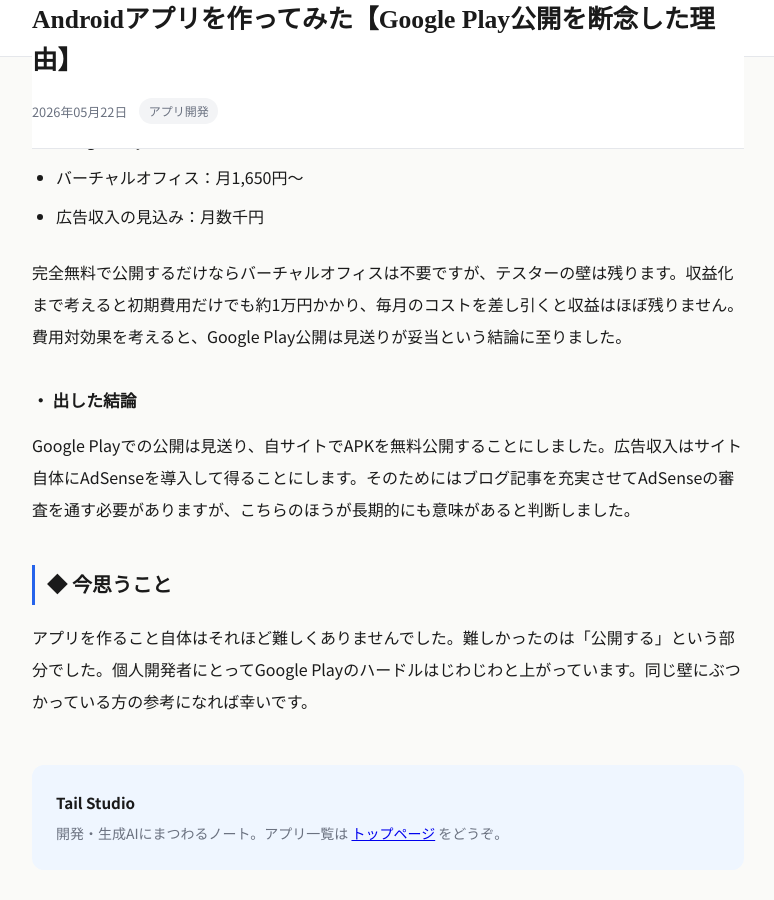
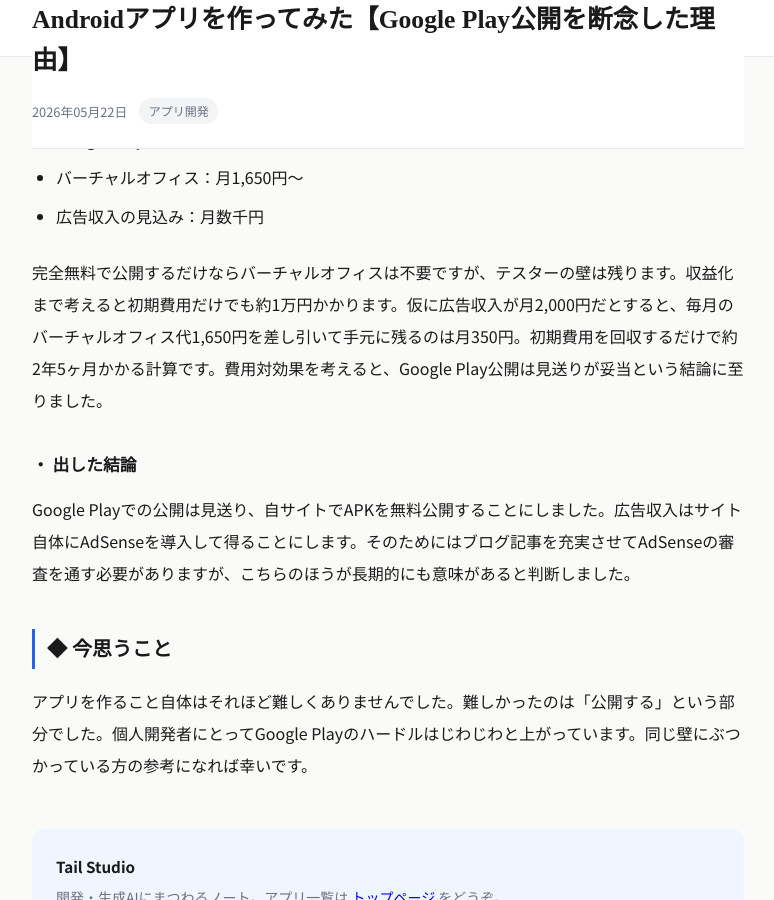
Before and after one commit to wat--/app-policies, a Jekyll site: the page built from _posts/2026-05-22-android-google-play-giveup.md, in a window 1280 px wide and 900 px high, scrolled down 1410 px. Shown: the whole window, without its empty margins (252-1026 px from the left). Built offline with Jekyll 4.4.1, drawn with Linux system fonts in a browser that asks for light colours.

Commit message:
費用対効果の説明を具体化（回収期間を明記）
「収益はほぼ残らない」という曖昧な表現を、月2,000円の広告収入を仮定した場合の回収期間（約2年5ヶ月）として数字で示す。

Co-Authored-By: Claude Opus 4.7 (1M context) <noreply@anthropic.com>

```diff
--- a/_posts/2026-05-22-android-google-play-giveup.md
+++ b/_posts/2026-05-22-android-google-play-giveup.md
@@ -37,7 +37,7 @@ Google Playでの公開は、初回登録料（$25）を払えば開発者名も
 - バーチャルオフィス：月1,650円〜
 - 広告収入の見込み：月数千円
 
-完全無料で公開するだけならバーチャルオフィスは不要ですが、テスターの壁は残ります。収益化まで考えると初期費用だけでも約1万円かかり、毎月のコストを差し引くと収益はほぼ残りません。費用対効果を考えると、Google Play公開は見送りが妥当という結論に至りました。
+完全無料で公開するだけならバーチャルオフィスは不要ですが、テスターの壁は残ります。収益化まで考えると初期費用だけでも約1万円かかります。仮に広告収入が月2,000円だとすると、毎月のバーチャルオフィス代1,650円を差し引いて手元に残るのは月350円。初期費用を回収するだけで約2年5ヶ月かかる計算です。費用対効果を考えると、Google Play公開は見送りが妥当という結論に至りました。
 
 ### ・ 出した結論
 
```
